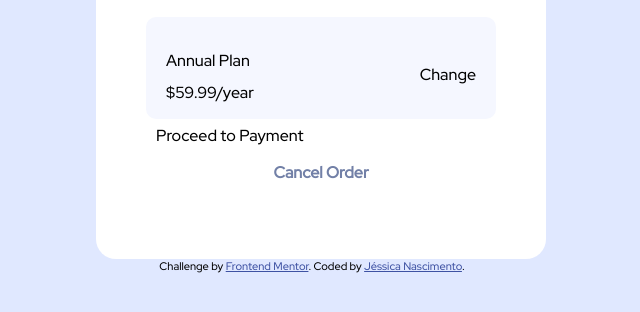
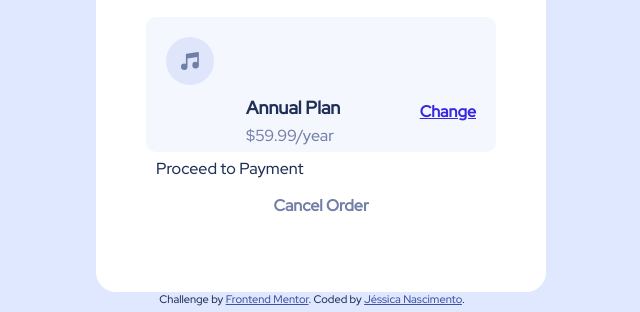
Before and after one commit to jessicacfsb/order-summary-component-main, a plain HTML site: page index.html in a window 1280 px wide. Shown: the part 488-800 px from the top of the page, without its empty margins (408-1048 px from the left). Drawn offline with Linux system fonts and the light colour scheme.

Commit message:
alteração-annual-section

```diff
--- a/estilo.css
+++ b/estilo.css
@@ -3,7 +3,9 @@ body{
     padding: 0px;
     width: 1440px;
     font-family: 'Red Hat Display';
+    font-size: 16px;
     background-color: hsl(225, 100%, 94%);
+    color: hsl(223, 47%, 23%);
 }
 
 #hero{
@@ -40,14 +42,30 @@ p#songs{
     padding: 20px;
     margin: -10px;
     border-radius: 10px;
-    line-height: 1;
+    line-height: 0.5;
+}
+
+.annual p{
+    color: hsl(223, 47%, 23%);
+    font-weight: 900;
+    font-size: 18px;
+    margin-left: 80px;
+}
+
+.annual p span{
+    color: hsl(224, 23%, 55%);
+    font-weight: 500;
+    font-size: 16px;
 }
 
 p#change{
     display: flex ;
     justify-content: right;
     margin-top: -50px;
-
+    color: hsl(245, 75%, 52%);
+    font-weight: 900;
+    font-size: 16px;
+    text-decoration: underline;
 }
 
 p#cancel{
--- a/index.html
+++ b/index.html
@@ -28,8 +28,10 @@
 
       <div class="annual">
 
+        <img src="images/icon-music.svg">
+
         <p>Annual Plan</p>
-        <p>$59.99/year</p>
+        <p><span>$59.99/year</span></p>
 
         <p id="change">Change</p>
 
```
